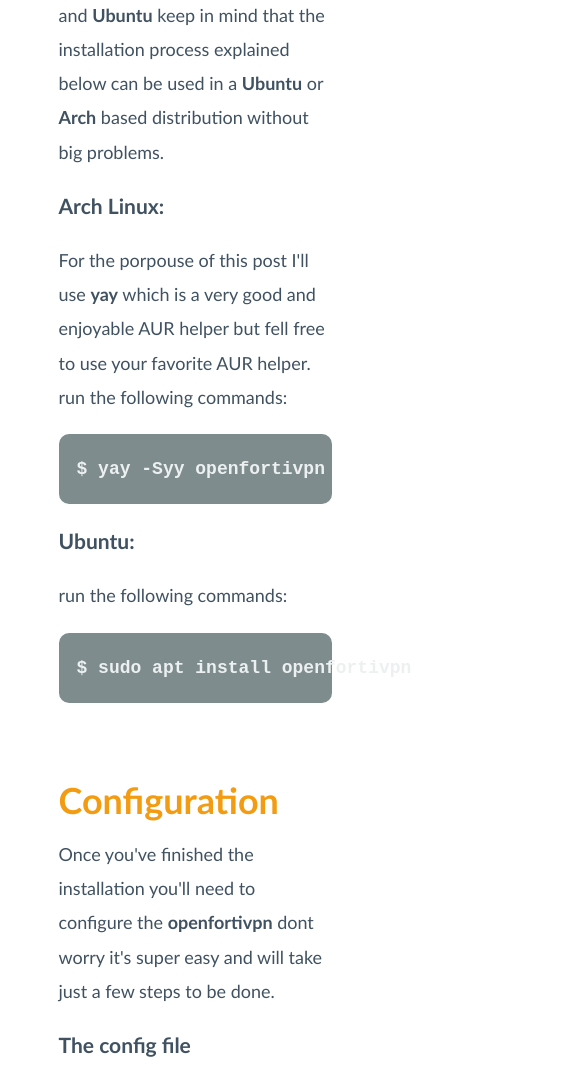
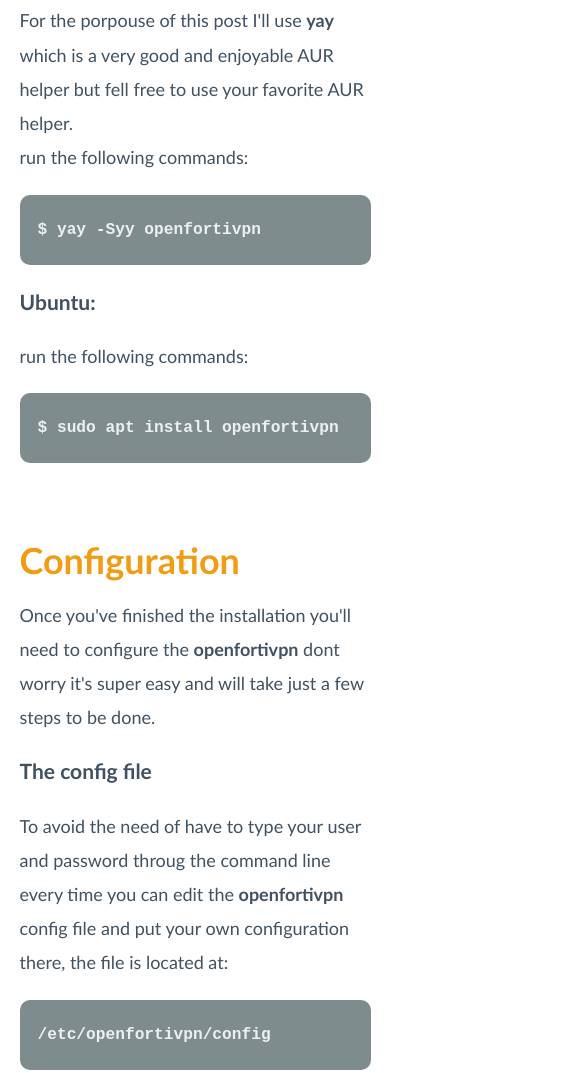
Before and after one commit to philipecortez/codepotions, a Gatsby site: page /using-openfortivpn/ in a window 390 px wide. Shown: the part 1232-2305 px from the top of the page, 585 px wide, since content can reach past the window. Built offline with nearby package versions, Linux system fonts and the light colour scheme; Gatsby itself is replaced by a stand-in of ours; some packages are replaced by stand-ins of ours; code samples lack their colours.

Commit message:
media query for better reading on mobile

```diff
--- a/src/components/css/post.css
+++ b/src/components/css/post.css
@@ -1,6 +1,6 @@
 .post-content {
   margin: 150px auto 80px;
-  width: 70%;
+  width: 90%;
   line-height: 1.9rem;
   color: var(--gray);
 }
@@ -24,4 +24,12 @@
   padding: 1rem;
   font-weight: 600;
   margin: 20px auto 20px;
+  overflow: overlay;
+  font-size: .9rem;
 }
+
+@media all and (min-width: 1025px) {
+  .post-content {
+    width: 70%;
+  }
+}
```
